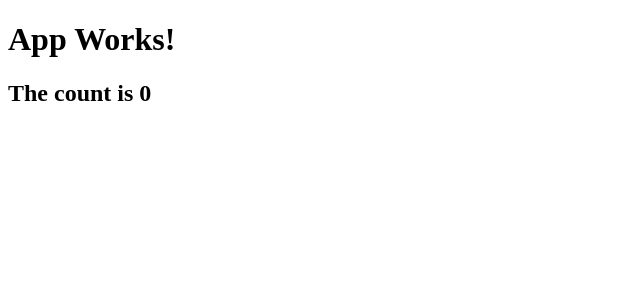
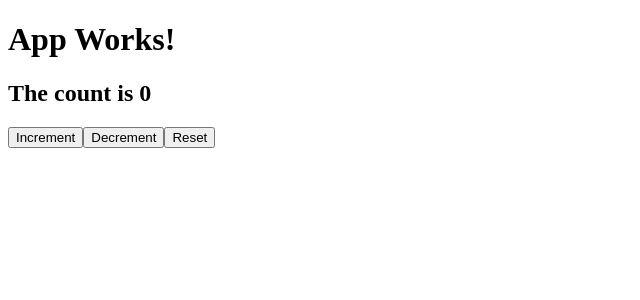
Before and after one commit to SmackSmash/harrisonjack-2021, a React (Create React App) app: page / in a window 1280 px wide. Shown: the top 300 px of the page, without its empty margins (0-640 px from the left). Built offline with nearby package versions, Linux system fonts and the light colour scheme.

Commit message:
Little reminder on mapDispatchToProps

```diff
--- a/src/components/Counter/Counter.jsx
+++ b/src/components/Counter/Counter.jsx
@@ -1,16 +1,19 @@
 import React from 'react';
 import { connect } from 'react-redux';
-// import { increment, decrement, reset } from '../../actions';
+import { increment, decrement, reset } from '../../actions';
 import './Counter.scss';
 
-const Counter = ({ count }) => {
+const Counter = ({ count, increment, decrement, reset }) => {
   return (
     <div className="counter">
       <h2 className="count">The count is {count}</h2>
+      <button onClick={increment}>Increment</button>
+      <button onClick={decrement}>Decrement</button>
+      <button onClick={reset}>Reset</button>
     </div>
   );
 };
 
 const mapStateToProps = ({ count }) => ({ count });
 
-export default connect(mapStateToProps)(Counter);
+export default connect(mapStateToProps, { increment, decrement, reset })(Counter);
```
